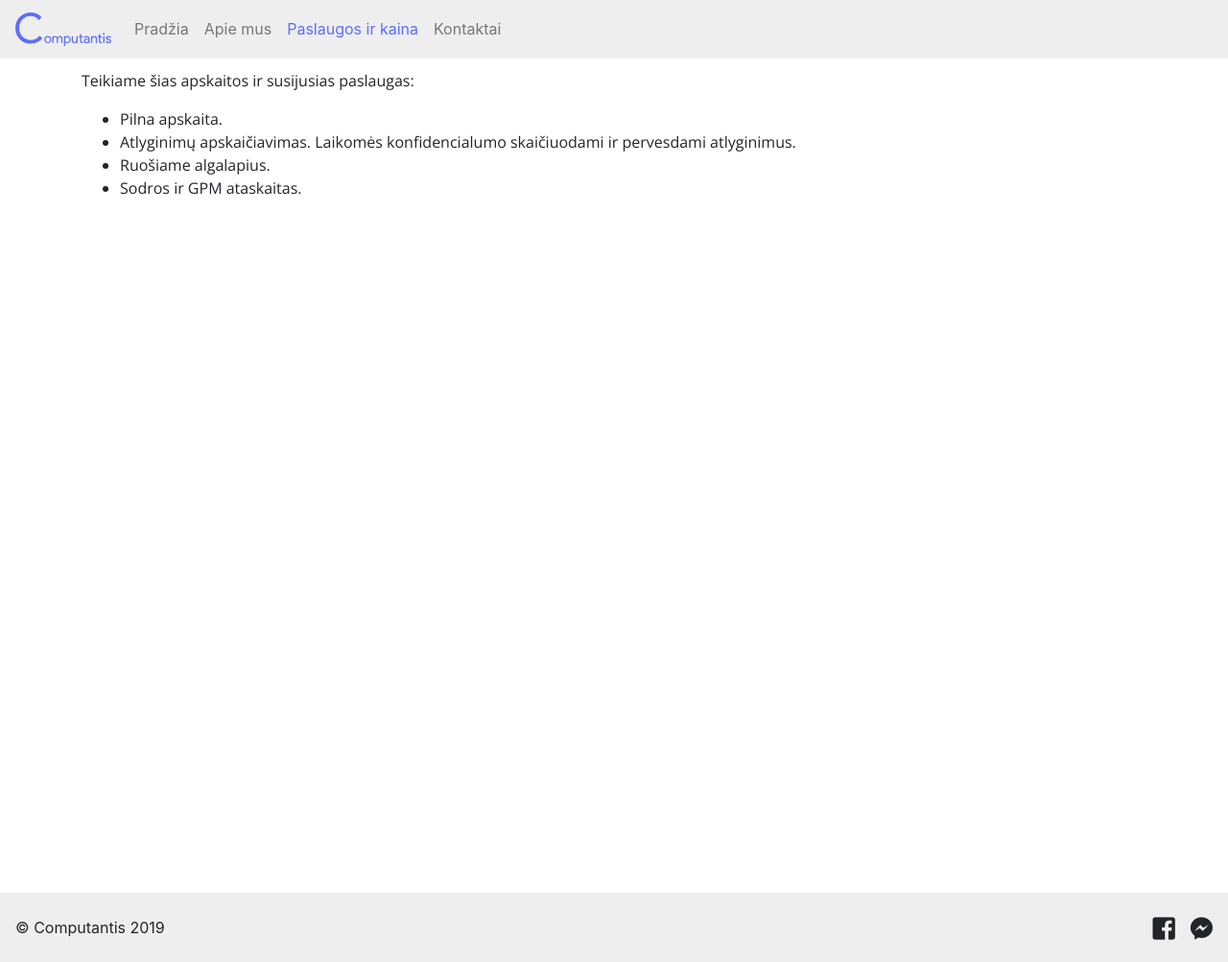
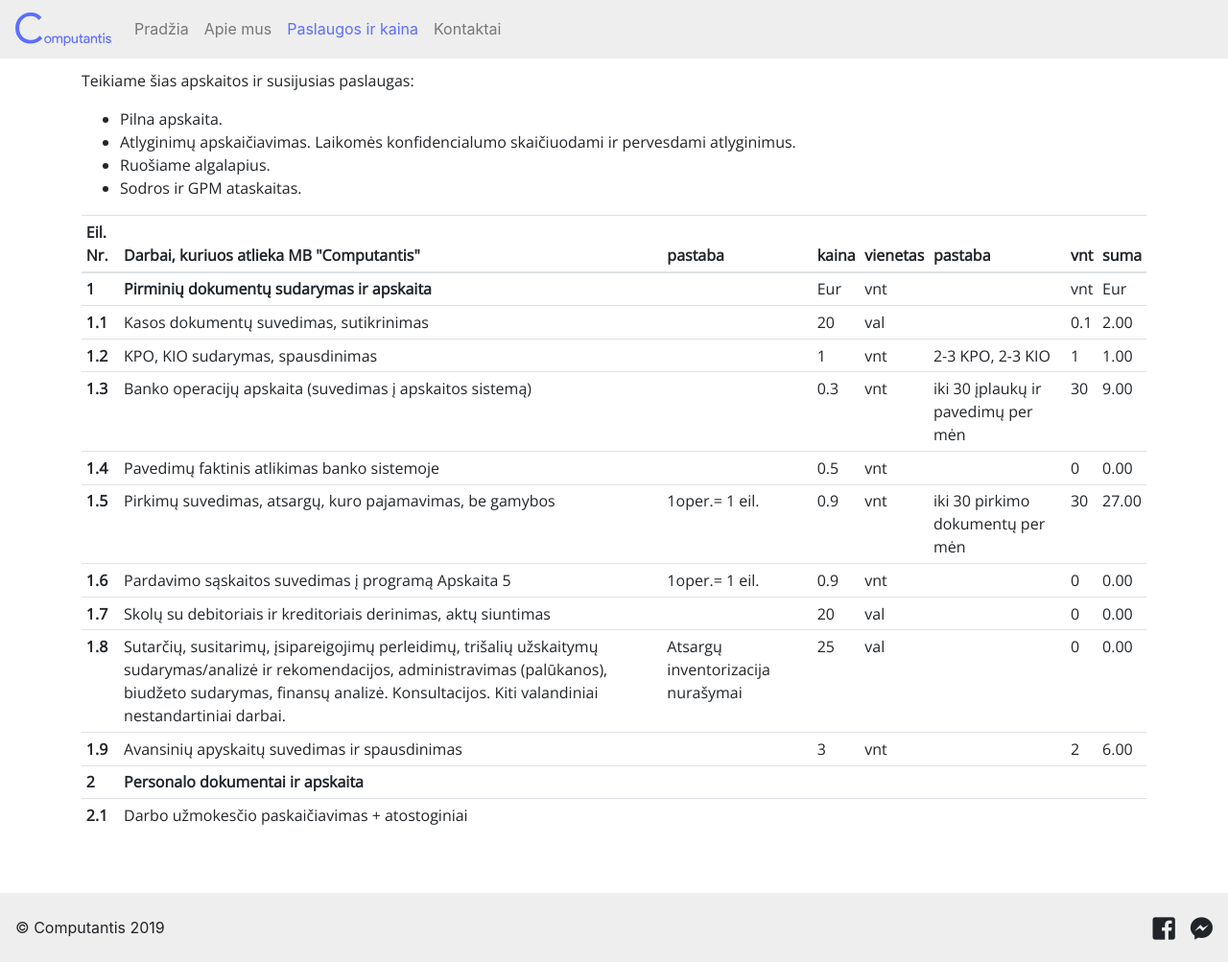
Before and after one commit to MantasJan/Computantis, a Jekyll site: the page built from paslaugosirkaina.html, in a window 1280 px wide and 1003 px high. Shown: the whole window at 96% size. Built offline with Jekyll 4.4.1, drawn with Linux system fonts in a browser that asks for light colours; nearby versions of some CDN libraries.

Commit message:
Added price table

```diff
--- a/paslaugosirkaina.html
+++ b/paslaugosirkaina.html
@@ -12,3 +12,144 @@ layout: default
     <li> Sodros ir GPM ataskaitas. </li>
   </ul>
 </div>
+<table class="table table-sm">
+  <thead>
+    <tr>
+      <th scope="col">Eil. Nr.</th>
+      <th scope="col">Darbai, kuriuos atlieka MB "Computantis"</th>
+      <th scope="col">pastaba</th>
+      <th scope="col">kaina</th>
+      <th scope="col">vienetas</th>
+      <th scope="col">pastaba</th>
+      <th scope="col">vnt</th>
+      <th scope="col">suma</th>
+    </tr>
+  </thead>
+  <tbody>
+    <tr>
+
+    </tr>
+  </tbody>
+  <tbody>
+    <tr>
+      <th scope="row">1</th>
+      <td><b>Pirminių dokumentų sudarymas ir apskaita</b></td>
+      <td></td>
+      <td>Eur</td>
+      <td>vnt</td>
+      <td></td>
+      <td>vnt</td>
+      <td>Eur</td>
+    </tr>
+    <tr>
+      <th scope="row">1.1</th>
+      <td>Kasos dokumentų suvedimas, sutikrinimas</td>
+      <td></td>
+      <td>20</td>
+      <td>val</td>
+      <td></td>
+      <td>0.1</td>
+      <td>2.00</td>
+    </tr>
+    <tr>
+      <th scope="row">1.2</th>
+      <td>KPO, KIO sudarymas, spausdinimas</td>
+      <td></td>
+      <td>1</td>
+      <td>vnt</td>
+      <td>2-3 KPO, 2-3 KIO</td>
+      <td>1</td>
+      <td>1.00</td>
+    </tr>
+    <tr>
+      <th scope="row">1.3</th>
+      <td>Banko operacijų apskaita (suvedimas į apskaitos sistemą)</td>
+      <td></td>
+      <td>0.3</td>
+      <td>vnt</td>
+      <td>iki 30 įplaukų ir pavedimų per mėn</td>
+      <td>30</td>
+      <td>9.00</td>
+    </tr>
+    <tr>
+      <th scope="row">1.4</th>
+      <td>Pavedimų faktinis atlikimas banko sistemoje</td>
+      <td></td>
+      <td>0.5</td>
+      <td>vnt</td>
+      <td></td>
+      <td>0</td>
+      <td>0.00</td>
+    </tr>
+    <tr>
+      <th scope="row">1.5</th>
+      <td>Pirkimų suvedimas, atsargų, kuro pajamavimas, be gamybos</td>
+      <td>1oper.= 1 eil.</td>
+      <td>0.9</td>
+      <td>vnt</td>
+      <td>iki 30 pirkimo dokumentų per mėn</td>
+      <td>30</td>
+      <td>27.00</td>
+    </tr>
+    <tr>
+      <th scope="row">1.6</th>
+      <td>Pardavimo sąskaitos suvedimas į programą Apskaita 5</td>
+      <td>1oper.= 1 eil.</td>
+      <td>0.9</td>
+      <td>vnt</td>
+      <td></td>
+      <td>0</td>
+      <td>0.00</td>
+    </tr>
+    <tr>
+      <th scope="row">1.7</th>
+      <td>Skolų su debitoriais ir kreditoriais derinimas, aktų siuntimas</td>
+      <td></td>
+      <td>20</td>
+      <td>val</td>
+      <td></td>
+      <td>0</td>
+      <td>0.00</td>
+    </tr>
+    <tr>
+      <th scope="row">1.8</th>
+      <td>Sutarčių, susitarimų, įsipareigojimų perleidimų, trišalių užskaitymų sudarymas/analizė ir rekomendacijos, administravimas (palūkanos), biudžeto sudarymas, finansų analizė. Konsultacijos. Kiti valandiniai nestandartiniai darbai.</td>
+      <td>Atsargų inventorizacija nurašymai</td>
+      <td>25</td>
+      <td>val</td>
+      <td></td>
+      <td>0</td>
+      <td>0.00</td>
+    </tr>
+    <tr>
+      <th scope="row">1.9</th>
+      <td>Avansinių apyskaitų suvedimas ir spausdinimas</td>
+      <td></td>
+      <td>3</td>
+      <td>vnt</td>
+      <td></td>
+      <td>2</td>
+      <td>6.00</td>
+    </tr>
+    <tr>
+      <th scope="row">2</th>
+      <td><b>Personalo dokumentai ir apskaita</b></td>
+      <td></td>
+      <td></td>
+      <td></td>
+      <td></td>
+      <td></td>
+      <td></td>
+    </tr>
+    <tr>
+      <th scope="row">2.1</th>
+      <td>Darbo užmokesčio paskaičiavimas + atostoginiai</td>
+      <td></td>
+      <td></td>
+      <td></td>
+      <td></td>
+      <td></td>
+      <td></td>
+    </tr>
+  </tbody>
+</table>
```
